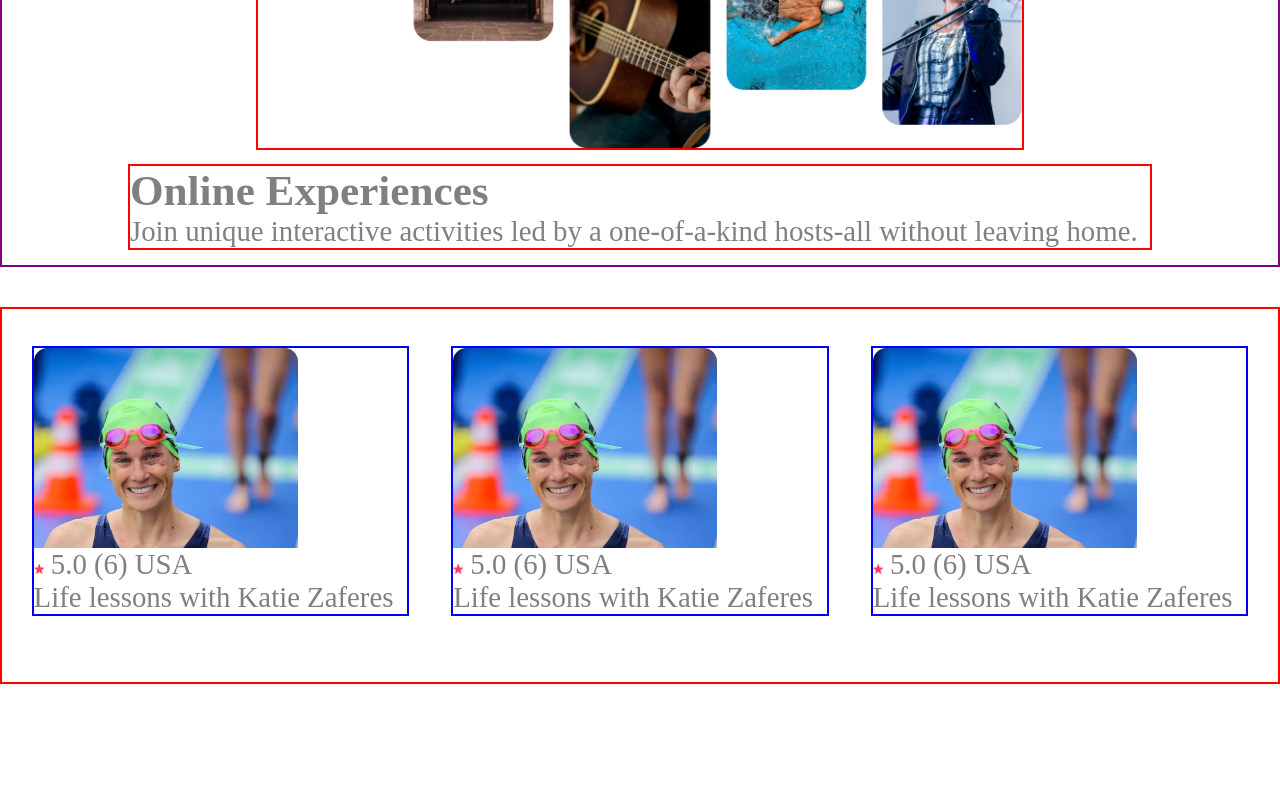
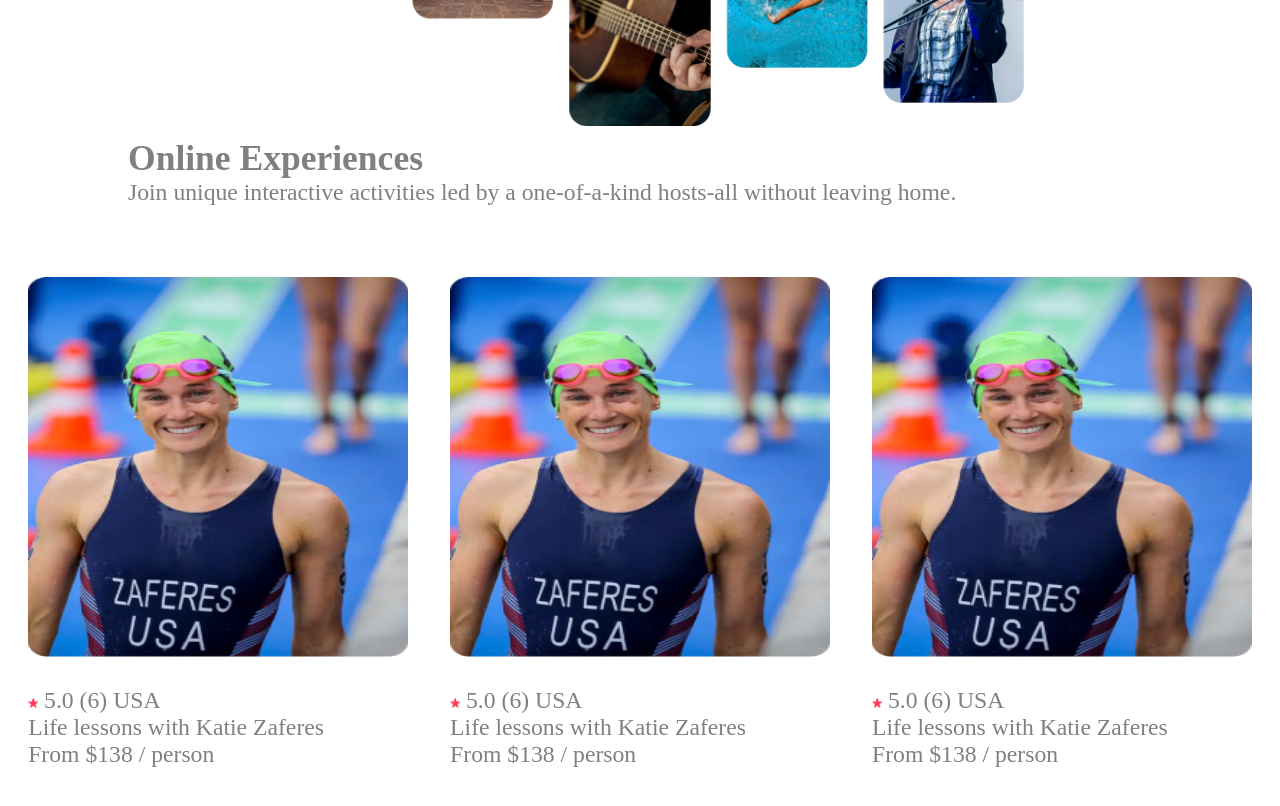
Before and after one commit to LENI4C/airbnbExp, a React (Vite) app: page / in a window 1280 px wide. Shown: the part 420-1226 px from the top of the page. Before the commit the page ends 1104 px from the top, so only its background shows below. Built offline with nearby package versions, Linux system fonts and the light colour scheme.

Commit message:
removed borders + pending carousel styling

```diff
--- a/components/CarouselCard.jsx
+++ b/components/CarouselCard.jsx
@@ -30,7 +30,7 @@ export const CardInfo = () => {
                 <img src="/assets/star-icon.png" alt="star icon" />
                 <span> 5.0 (6) USA</span>
                 <p>Life lessons with Katie Zaferes</p>
-                <p></p>
+                <p> From $138 / person</p>
             </div>
         </div>
     );
--- a/src/style.css
+++ b/src/style.css
@@ -17,7 +17,6 @@ nav {
 }
 
 .hero {
-    border: 2px solid purple;
     margin-bottom: 5vh;
 }
 
@@ -26,33 +25,31 @@ nav {
     width: 80vw;
     height: auto;
     margin: .5em auto;
-    border: 2px solid red;
 }
 
 .carousel-section {
-    border: 2px solid red;
+    /* border: 2px solid red; */
     padding: .3em;
 }
 
 .card {
-    border: 2px solid blue;
-    width: 80%;
+    /* border: 2px solid blue; */
+    width: 75vw;
     margin: 1em auto 2em;
-}
-
-.card img {
-    max-width: 100%;
-    height: auto;
 }
 
 .card-image {
     overflow: hidden;
-    height: 200px;
     object-fit: top center;
+    margin-bottom: 3vh;
+    /* border: 2px solid purple; */
 }
-/* .user-image {
+
+.user-image {
     width: 100%;
-} */
+    aspect-ratio: 1 / 1;
+    /* border: 2px solid gold; */
+}
 
 .user-info img {
     width: 10px;
@@ -62,7 +59,7 @@ nav {
 @media (min-width : 768px) {
 
     body {
-        font-size: calc(1em + 1vw);
+        font-size: calc(1em + .6vw);
     }
 
     .hero img{
@@ -70,16 +67,13 @@ nav {
     }
 
     .carousel-section {
-        border: 2px solid red;
         display: flex;
         flex: 1;
         flex-wrap: wrap;
         justify-content: space-between;
-        padding: .3em;
     }
 
     .card {
-        border: 2px solid blue;
         width: 30%;
     }
 }
```
